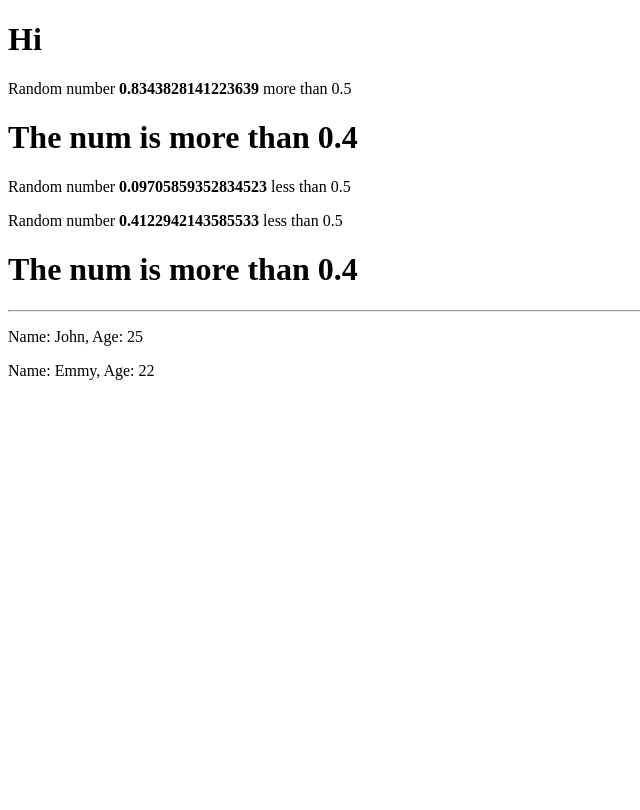
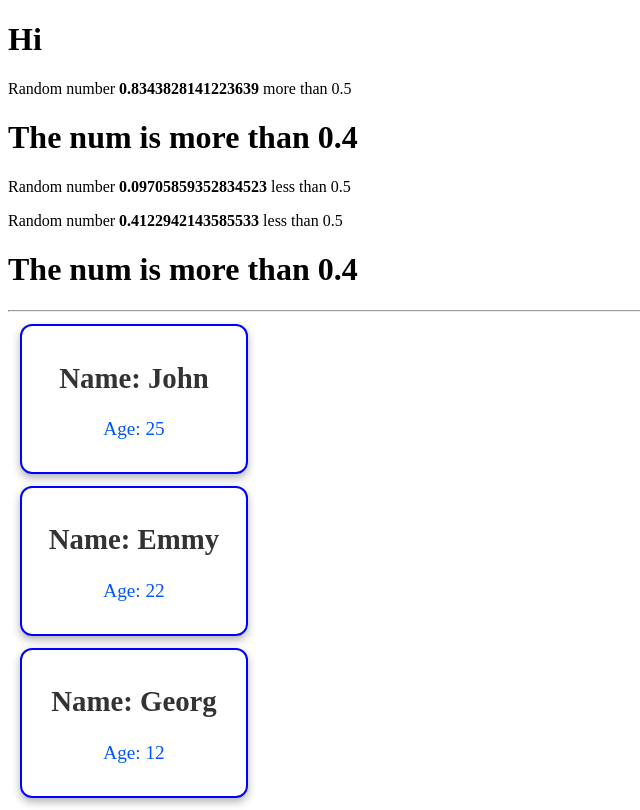
Before and after one commit to KoltLevry/TypescriptNewStart, a React (Vite) app: page / in a window 1280 px wide. Shown: the whole page, without its empty margins (0-640 px from the left). Built offline with nearby package versions, Linux system fonts and the light colour scheme.

Commit message:
add lesson 3 with props thema

```diff
--- a/package.json
+++ b/package.json
@@ -11,6 +11,7 @@
   },
   "dependencies": {
     "@emotion/react": "^11.14.0",
+    "@emotion/styled": "^11.14.0",
     "react": "^19.0.0",
     "react-dom": "^19.0.0"
   },
--- a/src/App.tsx
+++ b/src/App.tsx
@@ -11,6 +11,7 @@ function App() {
       <hr />
       <Student studentName="John" studentAge={25}/>
       <Student studentName="Emmy" studentAge={22}/>
+      <Student studentName="Georg" studentAge={22-10}/>
     </>
   )
 }
--- a/src/components/cohort_53e-fs/StateAndProps/Student/Student.tsx
+++ b/src/components/cohort_53e-fs/StateAndProps/Student/Student.tsx
@@ -1,14 +1,19 @@
+import { StudentAge, StudentCardBox, StudentName } from "./styles";
+
 interface StudentProps {
     studentName: string;
     studentAge: number;
 }
-
+// {studentName, studentAge} = означають ці скобки {} те що, 1й параметр не називається а деструктуризужться = обєкт з якого ми хочемо дістати якість значення
+//  => 1) ми хочемо дістати значення по ключу - studentName і 2) по ключу - studentAge
+// Жеструктуризація - є СТРУКТУРА в обєкту, а нам від неї треба позбутися
 const Student = ( {studentName, studentAge}: StudentProps  )=> {
     return(
         <>
-        <div>
-            <p>Name: {studentName}, Age: {studentAge}</p>
-        </div>
+        <StudentCardBox>
+            <StudentName>Name: {studentName}</StudentName>
+            <StudentAge>Age: {studentAge}</StudentAge>
+        </StudentCardBox>
         </>
     );
 }
--- /dev/null
+++ b/src/components/cohort_53e-fs/StateAndProps/Student/styles.ts
@@ -0,0 +1,33 @@
+import styled from '@emotion/styled';
+
+export const StudentCardBox = styled.div`
+border: 2px solid blue;
+border-radius: 12px;
+text-align: center;
+width: 200px;
+margin: 12px;
+padding: 12px;
+box-shadow: 0 4px 8px rgba(0,0,0, .3);
+cursor:pointer;
+
+&:hover {
+    transform: scale(1.05);
+    background-color: #fff344b7;
+}
+&:active {
+    background-color: #fff444;
+}
+`
+
+export const StudentName = styled.h2`
+font-size: 1.8rem;
+color: #333;
+/* по дефолту 1.5rem => 1rem = 16px */
+/* по дефолту 1.5rem => 1rem = 16px */
+`
+
+export const StudentAge = styled.p`
+font-size: 1.2rem;
+color: #0055ff;
+// червоний - 00 - по нулям, зелений - f8/55 - половина кольору, синій - ff - дуже насичений
+`
```
Also changed, not shown: src/components/cohort_53e-fs/StateAndProps/readme.md (added), 1 other file (tests, documents, lock files or other folders).
